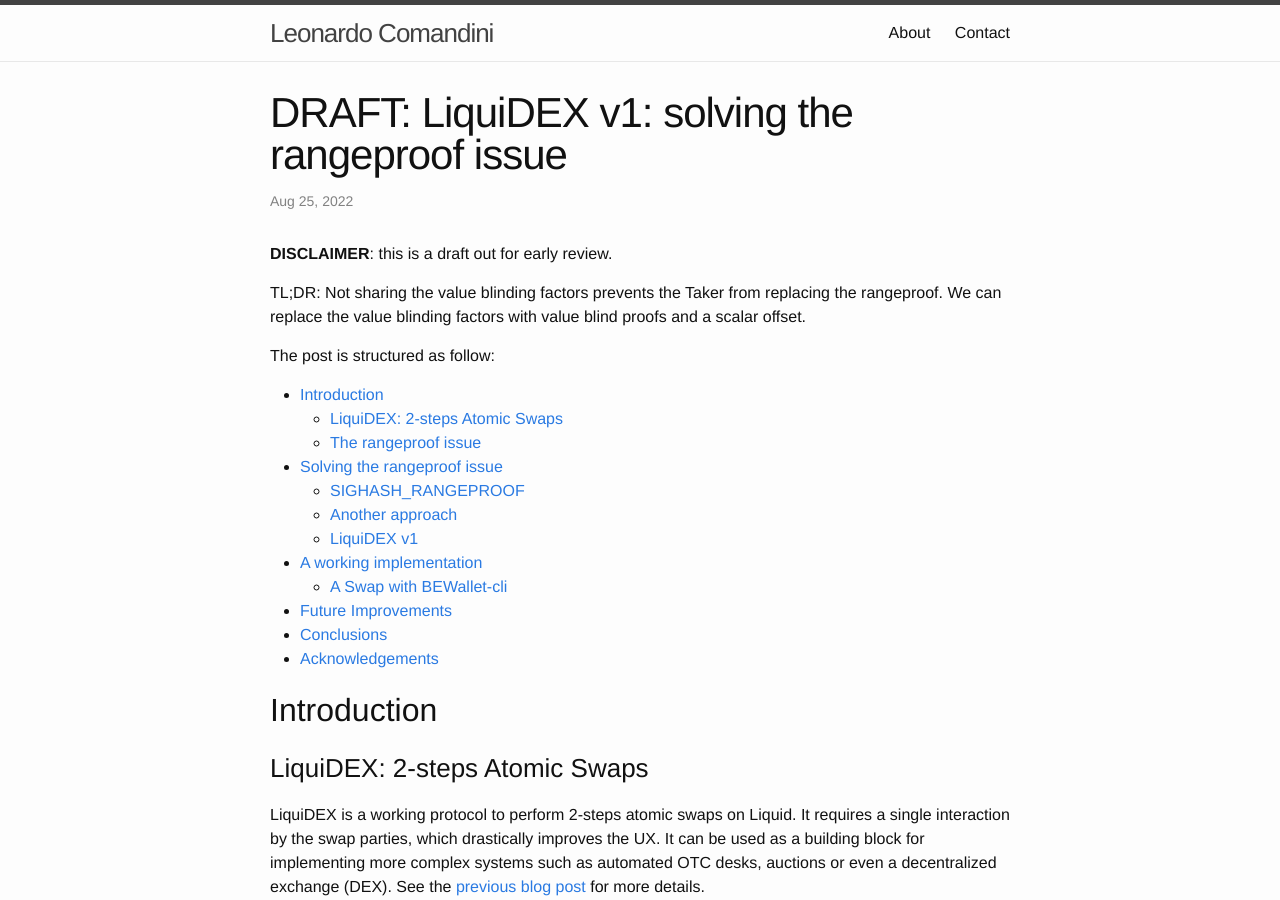
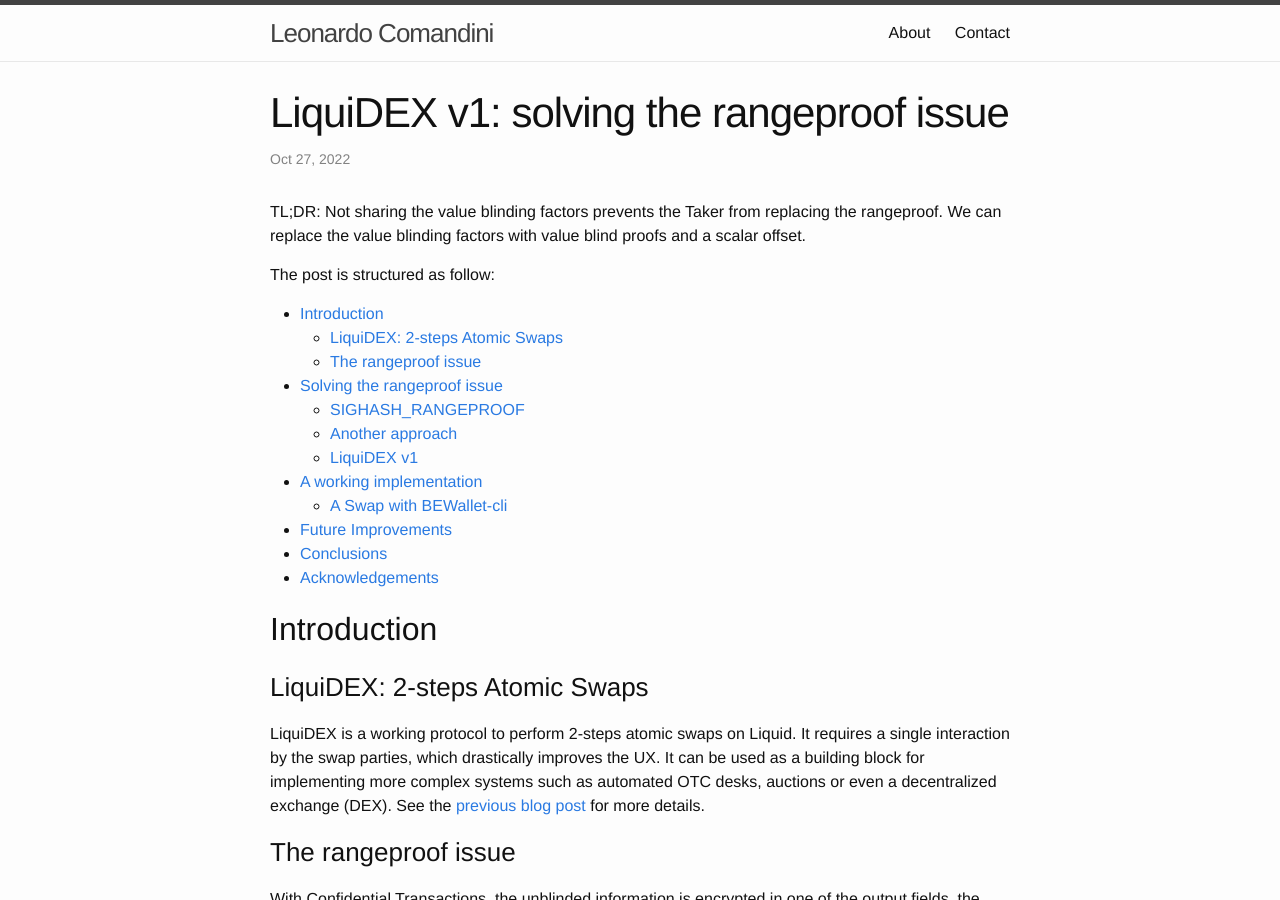
Before and after one commit to LeoComandini/leocomandini.github.io, a Jekyll site: the page built from _posts/2022-10-27-liquidexv1.md, in a window 1280 px wide and 900 px high. Built offline with Jekyll 4.4.1, drawn with Linux system fonts in a browser that asks for light colours.

Commit message:
LiquiDEX v1: remove draft, update date

```diff
--- a/_posts/2022-08-25-liquidexv1.md
+++ b/_posts/2022-10-27-liquidexv1.md
@@ -1,10 +1,8 @@
 ---
 layout: post
-title:  "DRAFT: LiquiDEX v1: solving the rangeproof issue"
-date:   2022-08-25 17:00:00 +0200
+title:  "LiquiDEX v1: solving the rangeproof issue"
+date:   2022-10-27 16:00:00 +0200
 ---
-
-**DISCLAIMER**: this is a draft out for early review.
 
 TL;DR:
 Not sharing the value blinding factors prevents the Taker from replacing the rangeproof.
```
